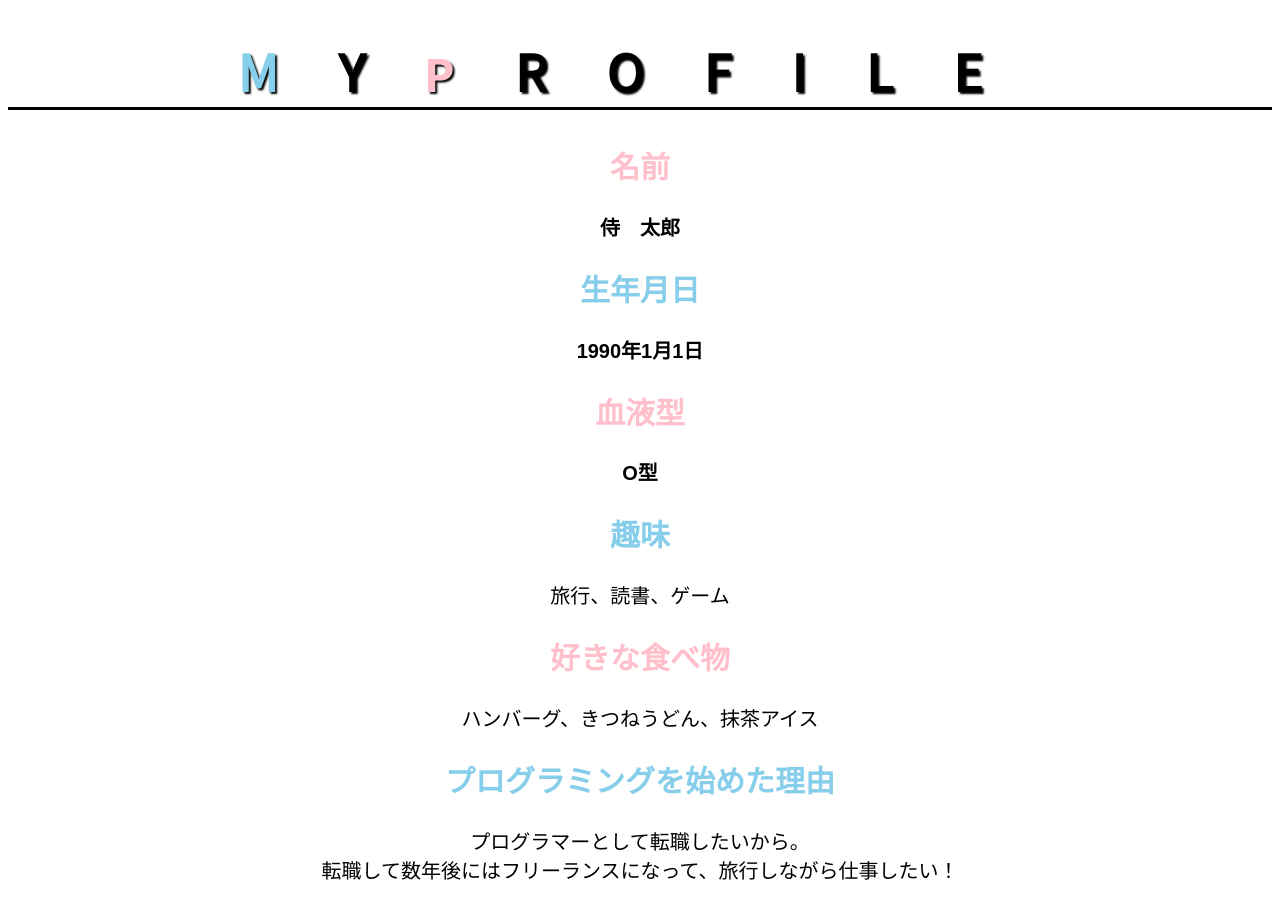
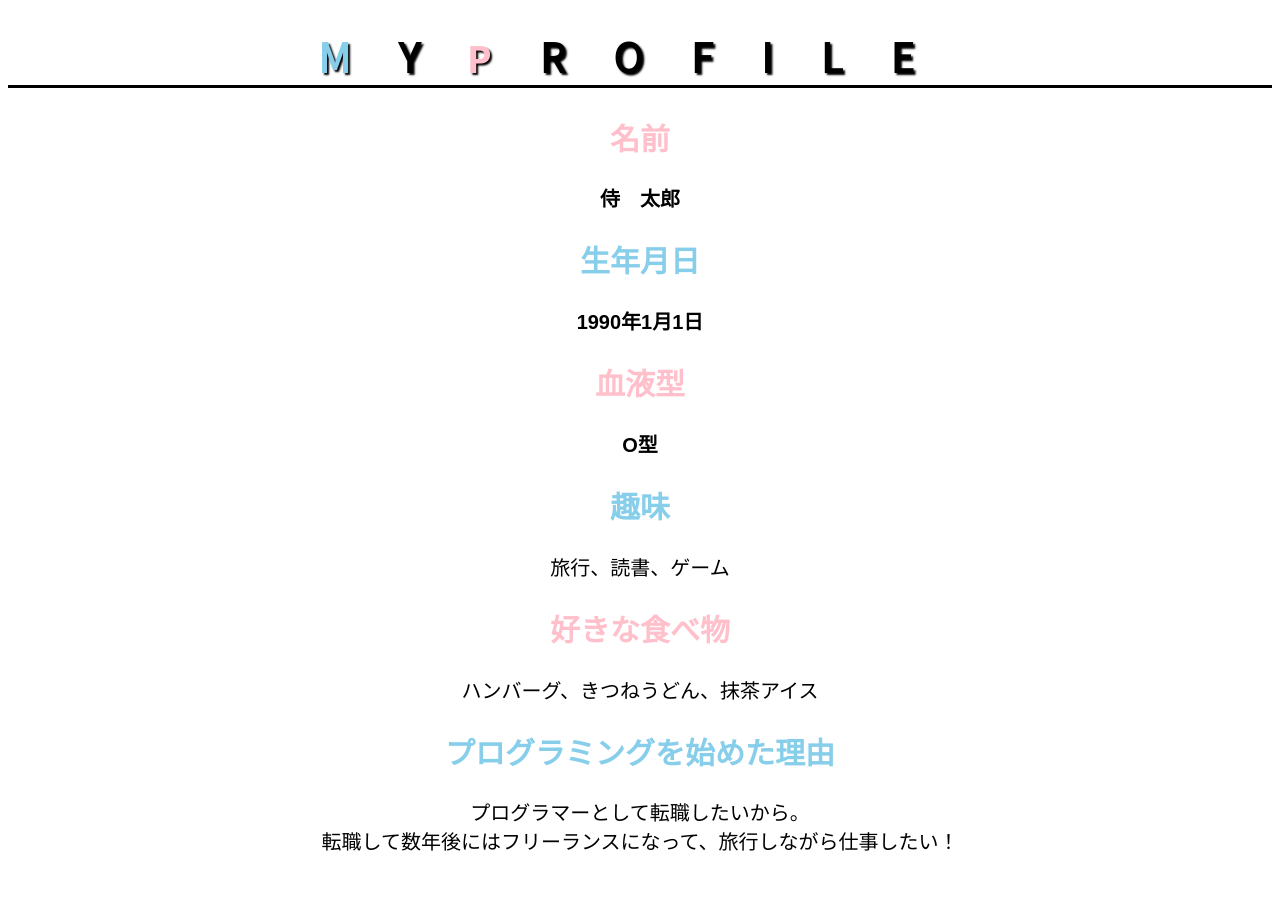
Before and after one commit to T2K2M/html-css-basic-kadai, a plain HTML site: page kadai_014/kadai_014.html in a window 1280 px wide. After the commit the page ends 875 px from the top, so only its background shows below. Drawn offline with Linux system fonts and the light colour scheme.

Commit message:
Add files via upload

```diff
--- a/kadai_014/style.css
+++ b/kadai_014/style.css
@@ -1,12 +1,12 @@
 html {
-  font-size: 1.25rem;
+  font-size: 20px;
 }
 body {
   font-family: "Arial", "Meiryo", sans-serif;
   text-align: center;
 }
 h1 {
-  font-size: 2.5rem;
+  font-size: 40px;
   letter-spacing: 1.2em;
   border-bottom: solid;
   text-shadow: 2px 2px 2px black;
```
